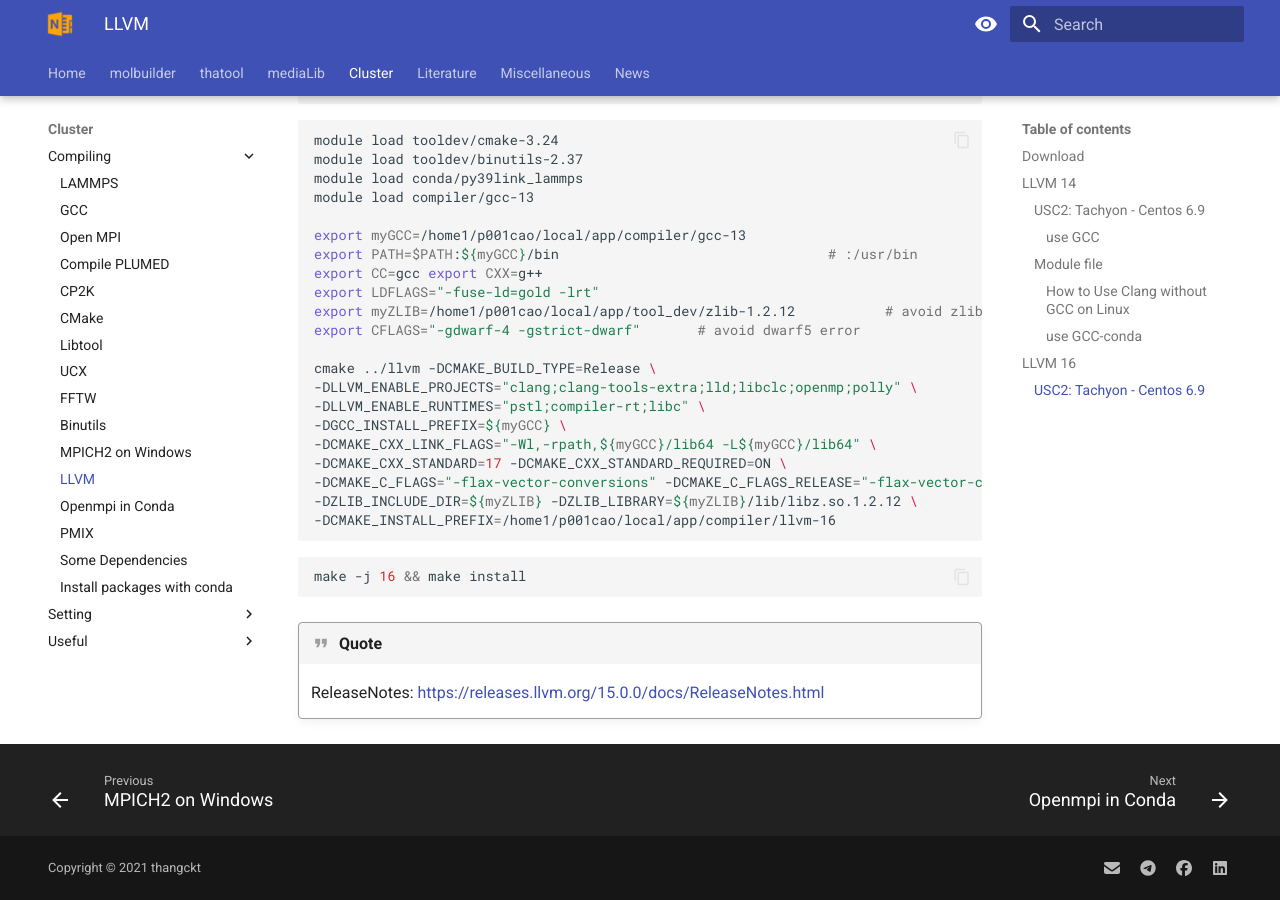
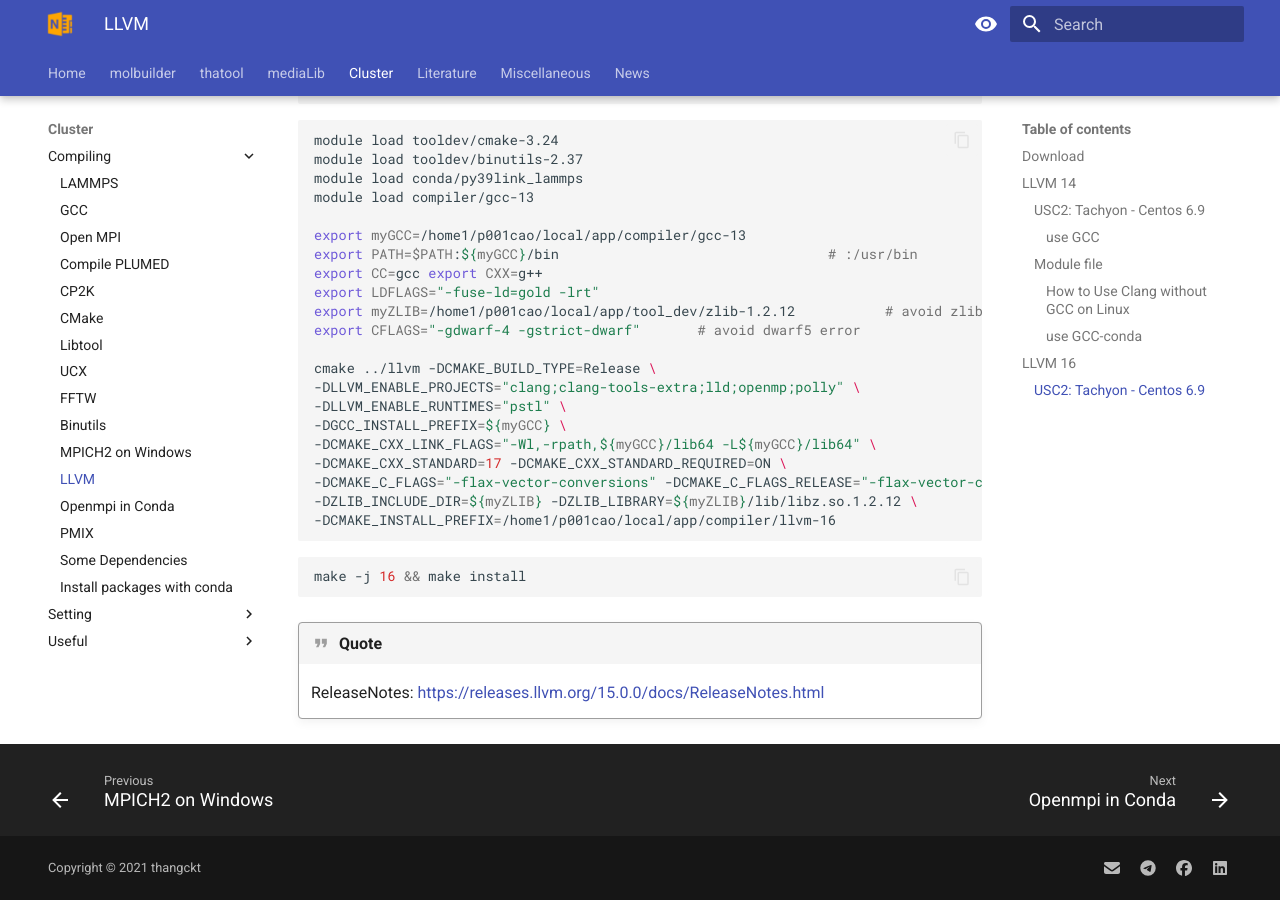
Before and after one commit to thangckt/thangckt.github.io, an MkDocs documentation site: the page built from docs/cluster/compiling/10_LLVM.md, in a window 1280 px wide and 900 px high, scrolled down 5181 px. Built offline with MkDocs 1.6.1 and Material for MkDocs 9.7.7, drawn with Linux system fonts in a browser that asks for light colours; the version menu is left out.

Commit message:
Update 10_LLVM.md

```diff
--- a/docs/cluster/compiling/10_LLVM.md
+++ b/docs/cluster/compiling/10_LLVM.md
@@ -234,8 +234,8 @@ export myZLIB=/home1/p001cao/local/app/tool_dev/zlib-1.2.12           # avoid zl
 export CFLAGS="-gdwarf-4 -gstrict-dwarf"       # avoid dwarf5 error
 
 cmake ../llvm -DCMAKE_BUILD_TYPE=Release \
--DLLVM_ENABLE_PROJECTS="clang;clang-tools-extra;lld;libclc;openmp;polly" \
--DLLVM_ENABLE_RUNTIMES="pstl;compiler-rt;libc" \
+-DLLVM_ENABLE_PROJECTS="clang;clang-tools-extra;lld;openmp;polly" \
+-DLLVM_ENABLE_RUNTIMES="pstl" \
 -DGCC_INSTALL_PREFIX=${myGCC} \
 -DCMAKE_CXX_LINK_FLAGS="-Wl,-rpath,${myGCC}/lib64 -L${myGCC}/lib64" \
 -DCMAKE_CXX_STANDARD=17 -DCMAKE_CXX_STANDARD_REQUIRED=ON \
```
